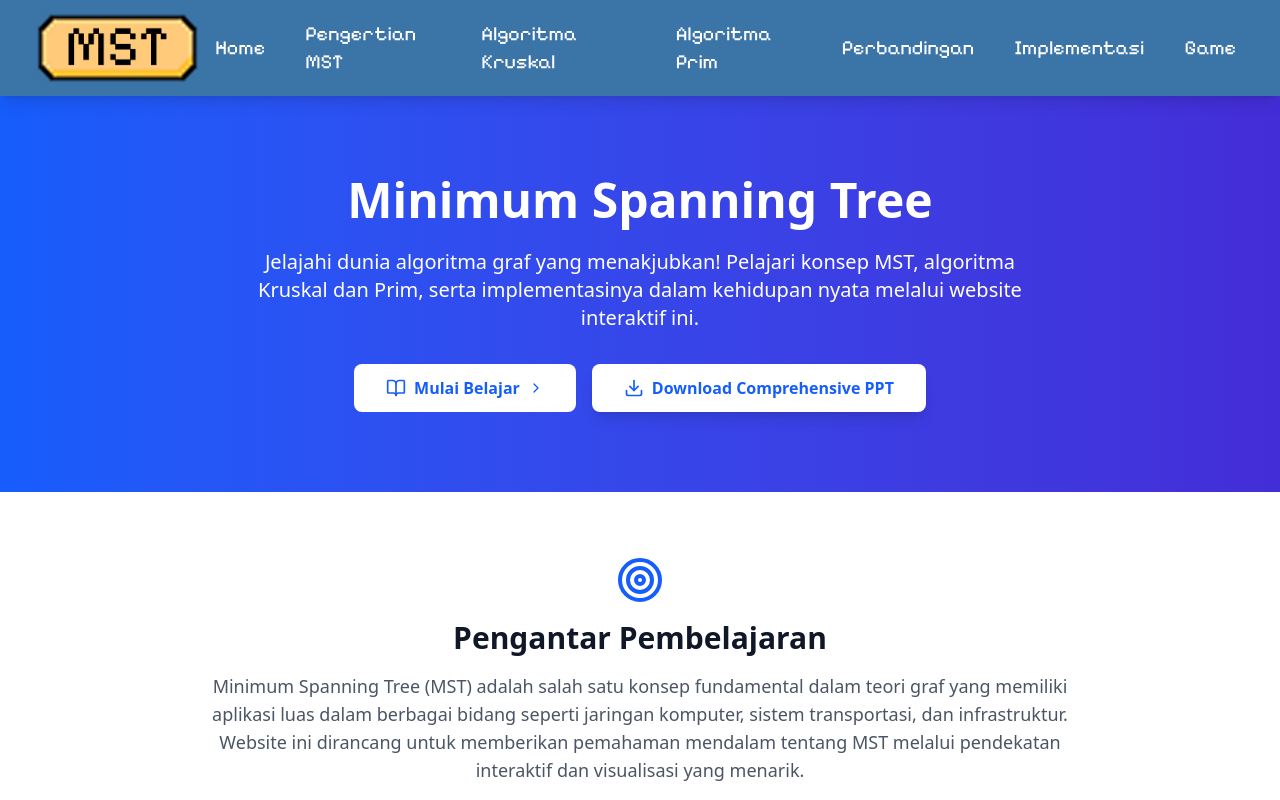
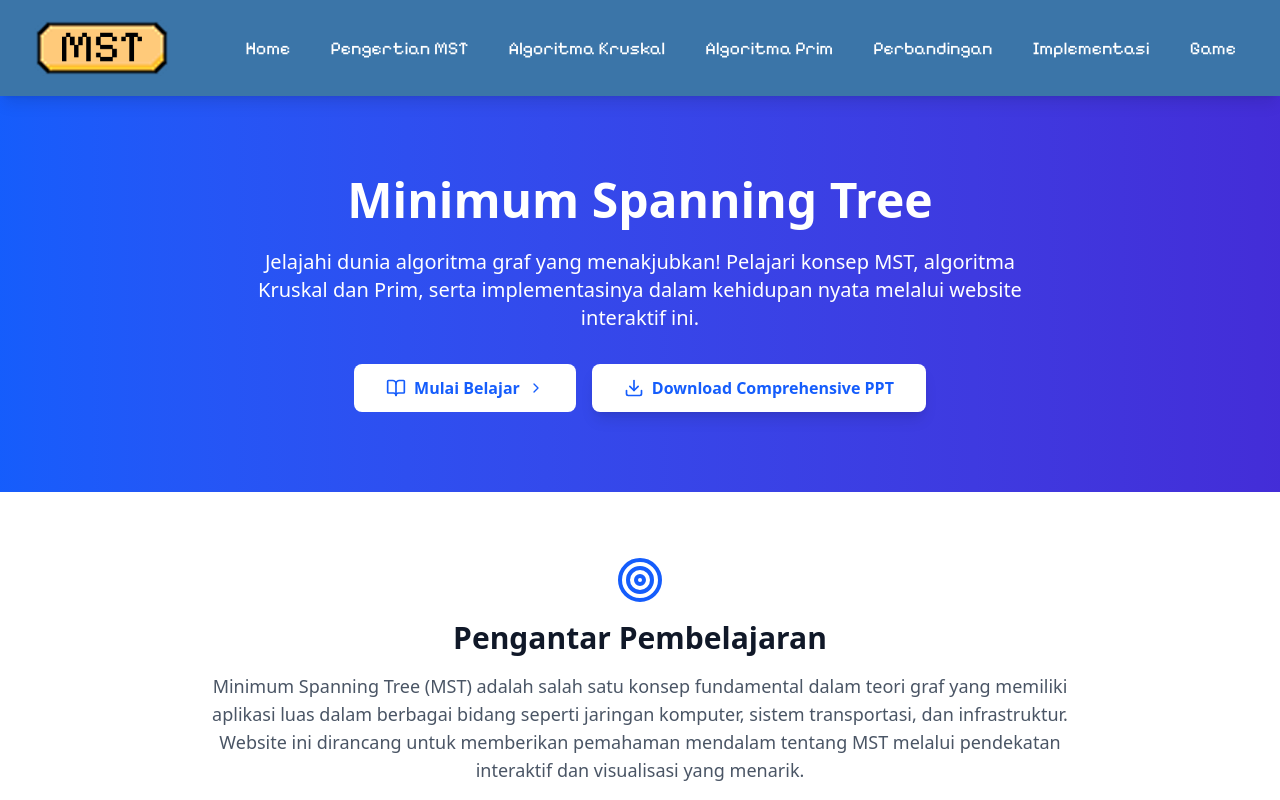
Before and after one commit to AnthonyS051105/Materi_Game_MST, a Next.js app: page / in a window 1280 px wide. Shown: the top 800 px of the page. Built offline with nearby package versions, Linux system fonts and the light colour scheme.

Commit message:
fiz sizing issue navbar (2)

```diff
--- a/src/app/components/Layout.js
+++ b/src/app/components/Layout.js
@@ -34,7 +34,7 @@ export default function Layout({ children }) {
           <div className="flex justify-between items-center h-24">
             <div className="flex items-center">
               <Link href="/" className="flex items-center space-x-2">
-                <img src="/logo.png" alt="MST Logo" className="h-10 sm:h-12 md:h-14 lg:h-16 xl:h-18 2xl:h-18 w-auto" />
+                <img src="/logo.png" alt="MST Logo" className="h-8 sm:h-8 md:h-10 lg:h-12 xl:h-14 2xl:h-16 w-auto" />
               </Link>
             </div>
 
@@ -44,7 +44,7 @@ export default function Layout({ children }) {
                 <Link
                   key={item.name}
                   href={item.href}
-                  className={`text-white hover:text-[#FFCA7A] px-3 py-2 rounded-md transition-colors duration-200 text-sm md:text-base lg:text-lg xl:text-xl 2xl:text-2xl ${pixelifySans.className}`}
+                  className={`text-white hover:text-[#FFCA7A] px-3 py-2 rounded-md transition-colors duration-200 text-xs md:text-sm lg:text-base xl:text-lg 2xl:text-xl ${pixelifySans.className}`}
                 >
                   <span>{item.name}</span>
                 </Link>
```
